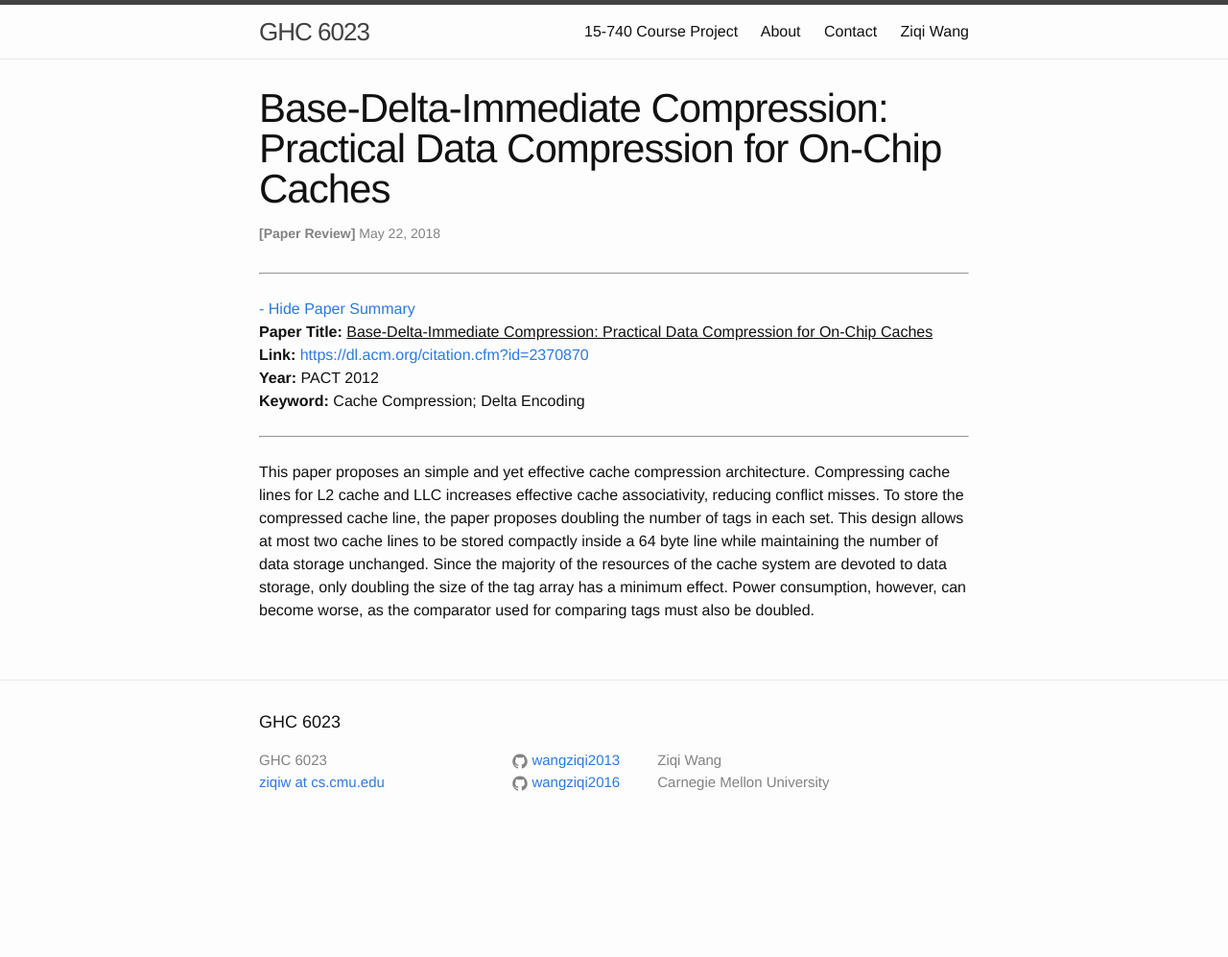
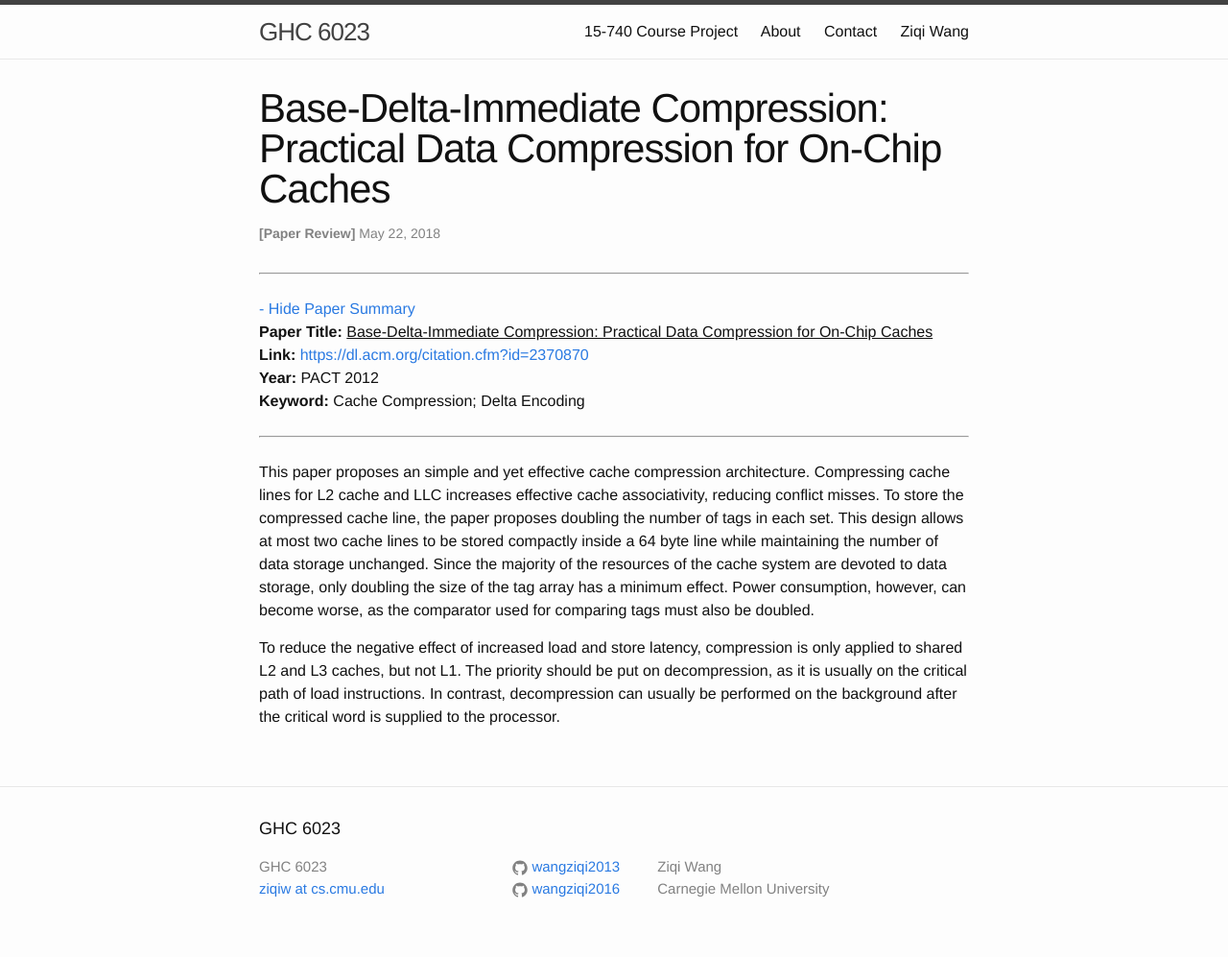
Before and after one commit to wangziqi2013/wangziqi2013.github.io, a Jekyll site: the page built from _posts/2018-05-21-Base-Delta-Immediate-Compression.markdown, in a window 1280 px wide. Shown: the whole page at 96% size. Built offline with Jekyll 4.4.1, drawn with Linux system fonts in a browser that asks for light colours; before the commit the page ends 900 px from its top, so only the background shows below that.

Commit message:
Finish second para

```diff
--- a/_posts/2018-05-21-Base-Delta-Immediate-Compression.markdown
+++ b/_posts/2018-05-21-Base-Delta-Immediate-Compression.markdown
@@ -19,3 +19,7 @@ cache line, the paper proposes doubling the number of tags in each set. This des
 be stored compactly inside a 64 byte line while maintaining the number of data storage unchanged. Since the majority of
 the resources of the cache system are devoted to data storage, only doubling the size of the tag array has a minimum
 effect. Power consumption, however, can become worse, as the comparator used for comparing tags must also be doubled.
+
+To reduce the negative effect of increased load and store latency, compression is only applied to shared L2 and L3 caches,
+but not L1. The priority should be put on decompression, as it is usually on the critical path of load instructions.
+In contrast, decompression can usually be performed on the background after the critical word is supplied to the processor.
```
